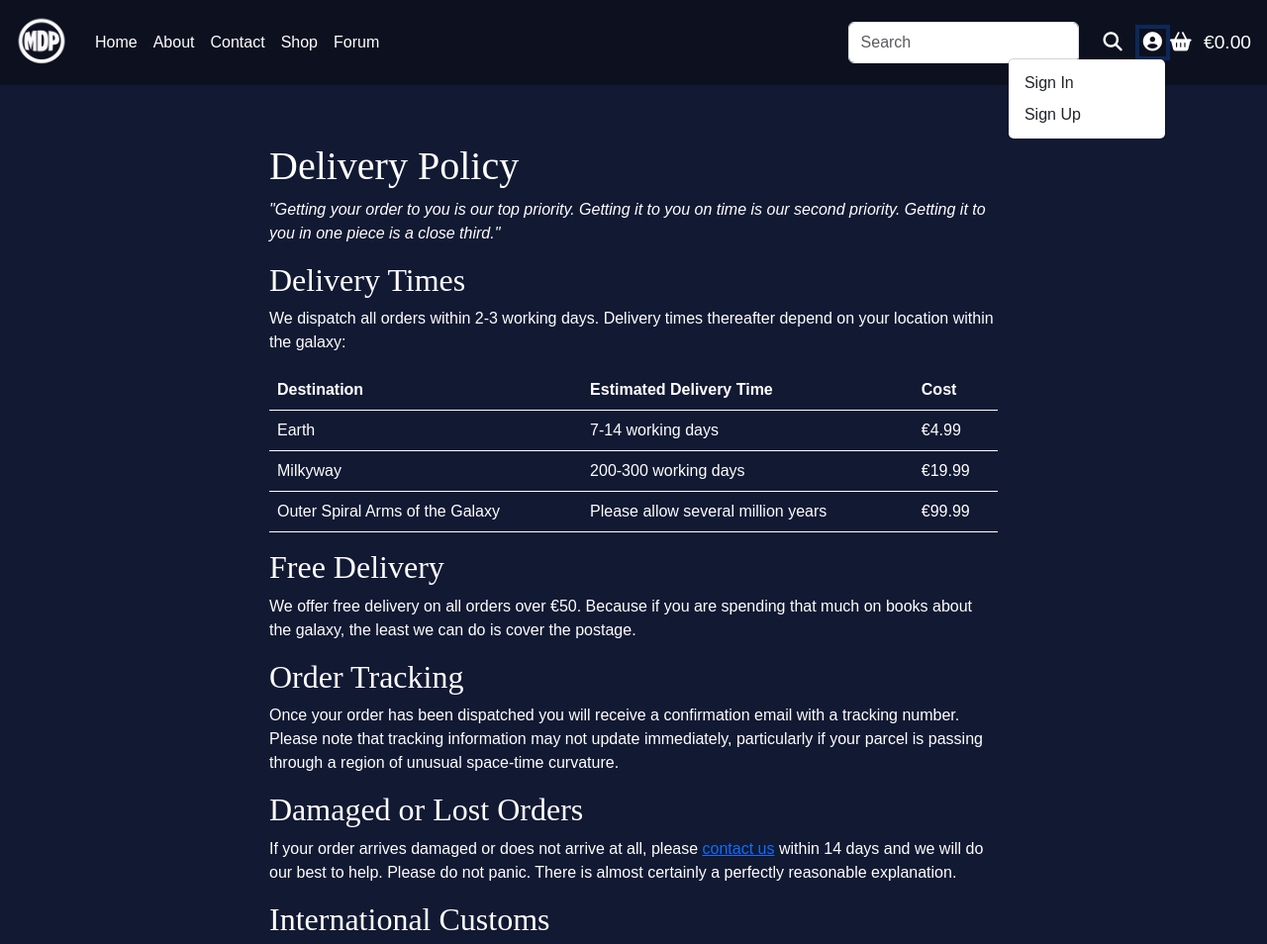
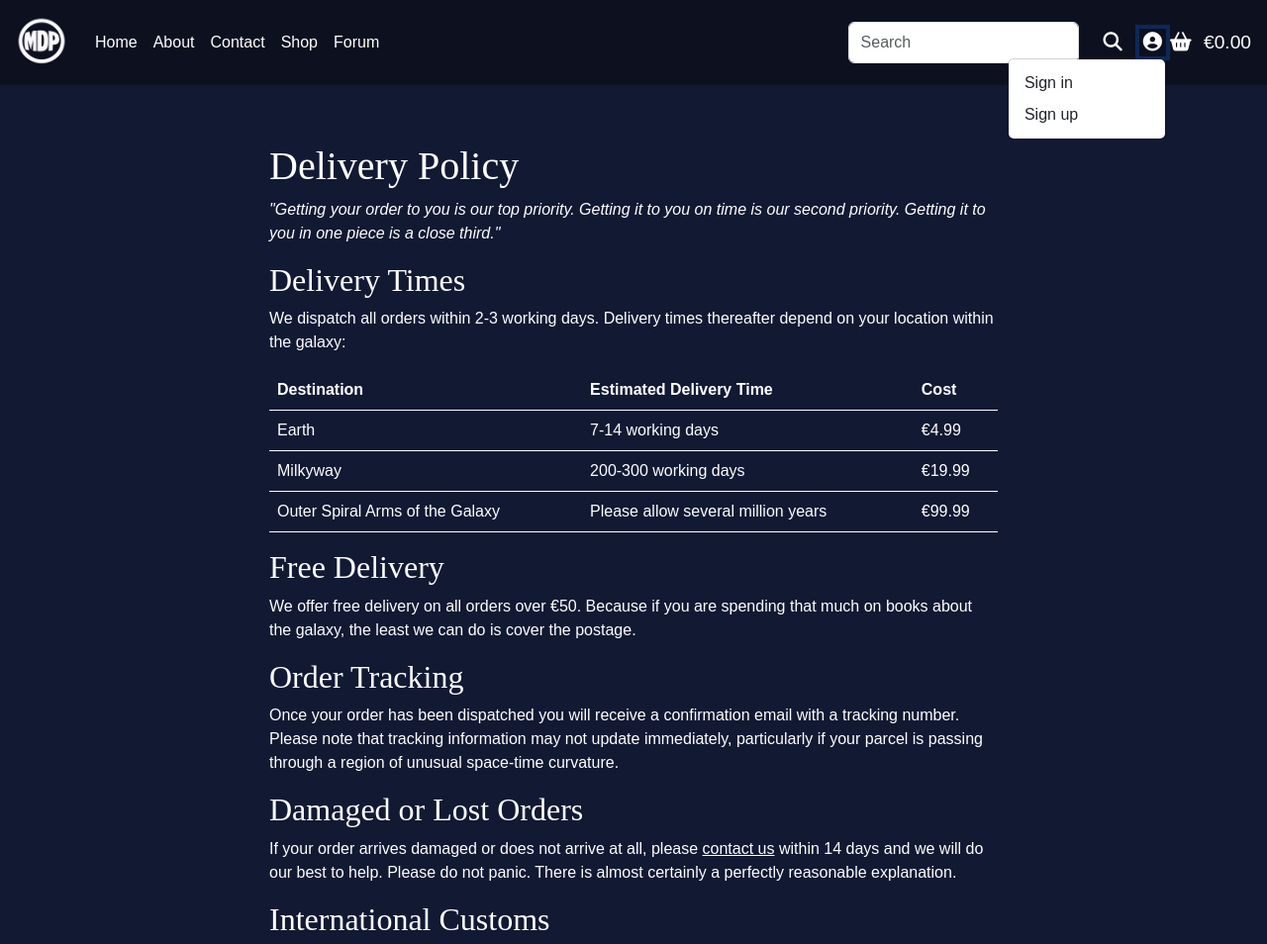
Before and after one commit to MrsmLisa/Megadodo-Publications, a Django app: page /delivery/ in a window 1280 px wide, after a click that opens the changed part. Shown: the top 954 px of the page at 99% size. Run offline with Django 4.2, Linux system fonts and the light colour scheme; parts of the project's set-up code (start-up, migrations or seed data) failed here and were passed over; some libraries are stand-ins or nearby versions; some web fonts are replaced.

Commit message:
Change the Login to Sign in  so its all the same

```diff
--- a/forum/templates/forum/forum.html
+++ b/forum/templates/forum/forum.html
@@ -12,7 +12,7 @@
             {% if user.is_authenticated %}
             <a href="{% url 'create_question' %}" class="btn btn-outline-light mb-4">Ask a Question</a>
             {% else %}
-            <p class="mb-4">Please <a href="{% url 'account_login' %}">log in</a> to ask a question.</p>
+            <p class="mb-4">Please <a href="{% url 'account_login' %}?next={{ request.path }}" class="text-white">Sign in</a> to ask a question.</p>
             {% endif %}
 
             {% for question in questions %}
--- a/home/templates/home/delivery.html
+++ b/home/templates/home/delivery.html
@@ -45,7 +45,7 @@
             <p>Once your order has been dispatched you will receive a confirmation email with a tracking number. Please note that tracking information may not update immediately, particularly if your parcel is passing through a region of unusual space-time curvature.</p>
 
             <h2>Damaged or Lost Orders</h2>
-            <p>If your order arrives damaged or does not arrive at all, please <a href="{% url 'contact' %}">contact us</a> within 14 days and we will do our best to help. Please do not panic. There is almost certainly a perfectly reasonable explanation.</p>
+            <p>If your order arrives damaged or does not arrive at all, please <a href="{% url 'contact' %}" class="text-white">contact us</a> within 14 days and we will do our best to help. Please do not panic. There is almost certainly a perfectly reasonable explanation.</p>
 
             <h2>International Customs</h2>
             <p>Orders delivered outside the EU may be subject to customs charges. These are the responsibility of the recipient. Megadodo Publications cannot be held responsible for any delays caused by planetary customs officials, intergalactic trade disputes or Vogon bureaucracy.</p>
--- a/home/templates/home/terms.html
+++ b/home/templates/home/terms.html
@@ -30,7 +30,7 @@
             <p>We reserve the right to update these terms at any time. Changes will be posted on this page. We will not notify you personally as we do not have the staffing capacity, but we do recommend checking back occasionally, particularly if you are about to make a large purchase.</p>
 
             <h2>8. Contact</h2>
-            <p>If you have any questions about these terms, please <a href="{% url 'contact' %}">contact us</a>. We will do our best to respond within a reasonable timeframe, galactic distances permitting.</p>
+            <p>If you have any questions about these terms, please <a href="{% url 'contact' %}" class="text-white">contact us</a>. We will do our best to respond within a reasonable timeframe, galactic distances permitting.</p>
 
             <p class="mt-4"><strong>Don't Panic. These terms are mostly harmless.</strong></p>
         </div>
--- a/home/views.py
+++ b/home/views.py
@@ -18,8 +18,8 @@ def delivery (request):
 
 def index(request):
     try:
-        hitchhikers = Product.objects.get(name='The Hitchhiker\'s Guide to the Galaxy')
-        fifty_threes = Product.objects.get(name='53 More Things to Do in Zero Gravity')
+        hitchhikers = Product.objects.get(name='The Hitchhikers Guide to the Galaxy')
+        fifty_threes = Product.objects.get(name='53 More Things To Do in Zero Gravity')
     except Product.DoesNotExist:
         hitchhikers = None
         fifty_threes = None
--- a/templates/base.html
+++ b/templates/base.html
@@ -49,13 +49,13 @@
                     <ul class="dropdown-menu dropdown-menu-end">
                         {% if request.user.is_authenticated %}
                             <li><a class="dropdown-item" href="{% url 'profile' %}">My Account</a></li>
-                            <li><a class="dropdown-item" href="{% url 'account_logout' %}">Logout</a></li>
+                            <li><a class="dropdown-item" href="{% url 'account_logout' %}">Sign out</a></li>
                             {% if request.user.is_superuser %}
                                 <li><a class="dropdown-item" href="{% url 'admin:index' %}">Admin</a></li>
                             {% endif %}
                         {% else %}
-                            <li><a class="dropdown-item" href="{% url 'account_login' %}">Sign In</a></li>
-                            <li><a class="dropdown-item" href="{% url 'account_signup' %}">Sign Up</a></li>
+                            <li><a class="dropdown-item" href="{% url 'account_login' %}">Sign in</a></li>
+                            <li><a class="dropdown-item" href="{% url 'account_signup' %}">Sign up</a></li>
                         {% endif %}
                     </ul>
                 </li>
```
Also changed, not shown: documentation/features/contact.png (added).
